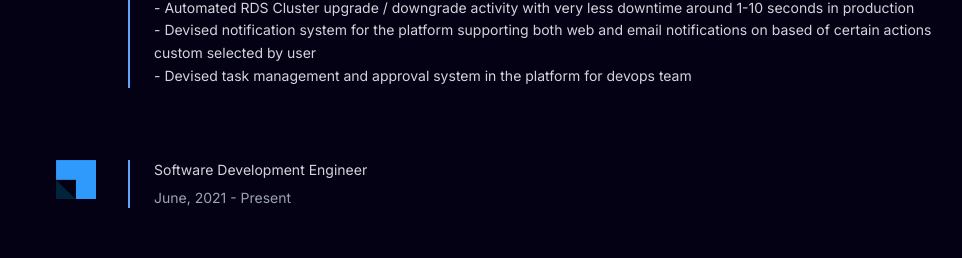
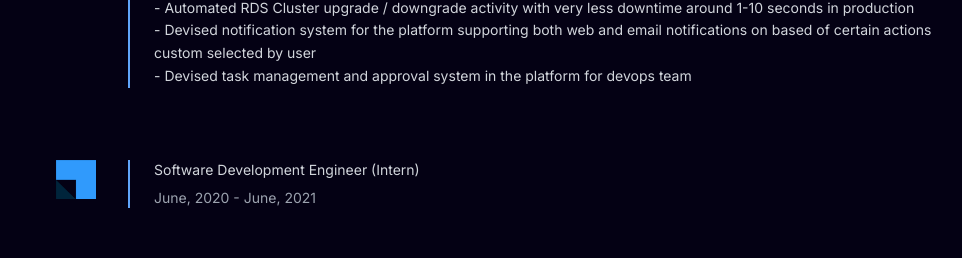
Before and after one commit to yatharth1706/my-portfolio, a React (Create React App) app: page / in a window 1280 px wide. Shown: the part 1116-1374 px from the top of the page, without its empty margins (128-1090 px from the left). Built offline with nearby package versions, Linux system fonts and the light colour scheme.

Commit message:
fix text

```diff
--- a/src/components/Experience.js
+++ b/src/components/Experience.js
@@ -42,8 +42,8 @@ function Experience() {
             <img className="w-8 sm:w-12" src={LeadSquaredLogo} alt="LeadSquaredLogo" />
           </div>
           <div className="flex flex-1 flex-col space-y-2 border-blue-400 border-l-0 sm:border-l-2  sm:px-6 py-6 sm:py-0">
-            <h1>Software Development Engineer</h1>
-            <span className="text-sm text-gray-400">June, 2021 - Present</span>
+            <h1>Software Development Engineer (Intern)</h1>
+            <span className="text-sm text-gray-400">June, 2020 - June, 2021</span>
           </div>
         </div>
       </div>
```
